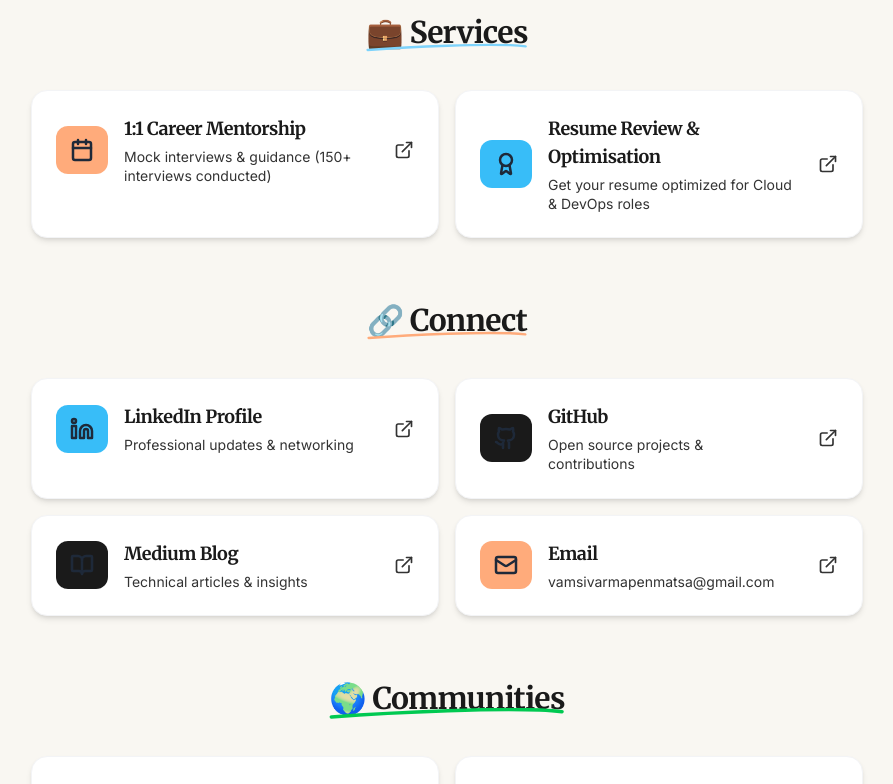
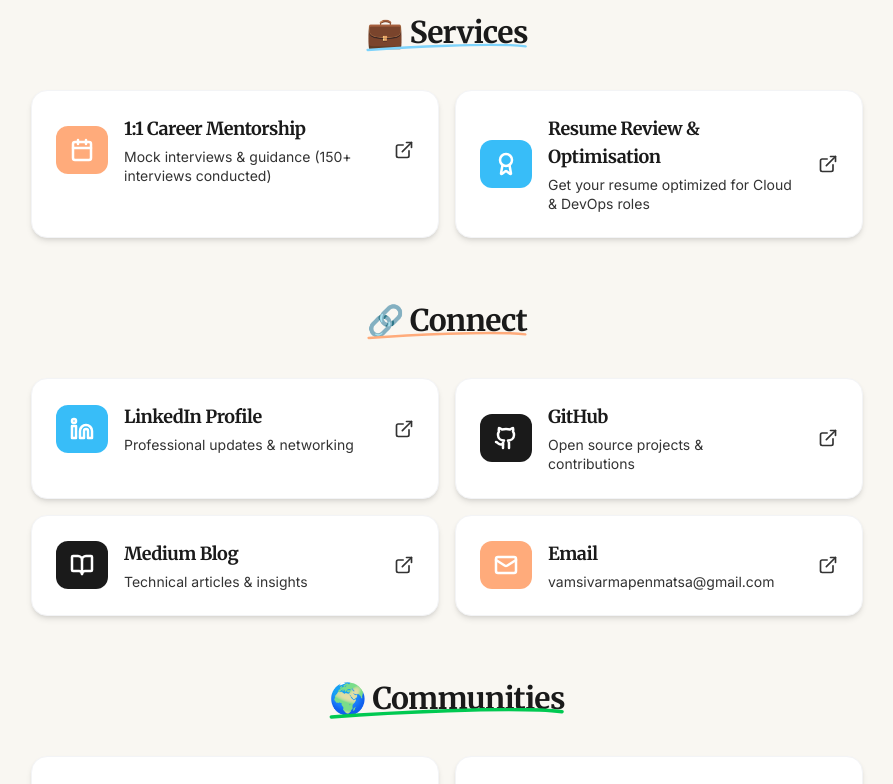
Before and after one commit to vamsipenmetsa/vamsipenmetsa-portfolio, a React (Vite) app: page /vamsipenmetsa-portfolio/links in a window 1280 px wide. Shown: the part 1160-1944 px from the top of the page, without its empty margins (193-1086 px from the left). Built offline with nearby package versions, Linux system fonts and the light colour scheme.

Commit message:
Fix icon colors properly - add iconColor property for individual control, dark gray for light backgrounds, white for dark backgrounds

```diff
--- a/src/Links.jsx
+++ b/src/Links.jsx
@@ -9,6 +9,7 @@ function Links() {
         href: "https://vamsipenmetsa.gumroad.com/l/ryfhqh",
         icon: Sparkles,
         bg: "bg-ali-yellow",
+        iconColor: "text-gray-800",
         title: "GitHub Copilot Visual Guide",
         desc: "Master AI-powered coding with prompting strategies",
         badge: "FREE"
@@ -17,6 +18,7 @@ function Links() {
         href: "https://vamsipenmetsa.gumroad.com/l/knioda",
         icon: Database,
         bg: "bg-ali-blue",
+        iconColor: "text-gray-800",
         title: "Kubernetes Cheat Sheet",
         desc: "Complete K8s reference from basics to advanced",
         badge: "FREE"
@@ -27,6 +29,7 @@ function Links() {
         href: "https://topmate.io/vamsipenmetsa/1755002",
         icon: Calendar,
         bg: "bg-ali-orange",
+        iconColor: "text-white",
         title: "1:1 Career Mentorship",
         desc: "Mock interviews & guidance (150+ interviews conducted)"
       },
@@ -34,6 +37,7 @@ function Links() {
         href: "https://topmate.io/vamsipenmetsa/1804944?utm_source=public_profile&utm_campaign=vamsipenmetsa",
         icon: Award,
         bg: "bg-ali-blue-dark",
+        iconColor: "text-white",
         title: "Resume Review & Optimisation",
         desc: "Get your resume optimized for Cloud & DevOps roles"
       }
@@ -43,6 +47,7 @@ function Links() {
         href: "https://www.linkedin.com/in/vamsipenmetsa",
         icon: Linkedin,
         bg: "bg-ali-blue-dark",
+        iconColor: "text-white",
         title: "LinkedIn Profile",
         desc: "Professional updates & networking"
       },
@@ -50,6 +55,7 @@ function Links() {
         href: "https://github.com/vamsipenmetsa",
         icon: Github,
         bg: "bg-ali-heading",
+        iconColor: "text-white",
         title: "GitHub",
         desc: "Open source projects & contributions"
       },
@@ -57,6 +63,7 @@ function Links() {
         href: "https://medium.com/@vamsipenmetsa",
         icon: BookOpen,
         bg: "bg-ali-heading",
+        iconColor: "text-white",
         title: "Medium Blog",
         desc: "Technical articles & insights"
       },
@@ -64,6 +71,7 @@ function Links() {
         href: "mailto:vamsivarmapenmatsa@gmail.com",
         icon: Mail,
         bg: "bg-ali-orange",
+        iconColor: "text-white",
         title: "Email",
         desc: "vamsivarmapenmatsa@gmail.com"
       }
@@ -73,6 +81,7 @@ function Links() {
         href: "https://linkedin.openinapp.co/groups-13986647",
         icon: Users,
         bg: "bg-ali-blue",
+        iconColor: "text-gray-800",
         title: "DevOps Professionals Group",
         desc: "Join 15,000+ cloud & DevOps professionals"
       },
@@ -80,6 +89,7 @@ function Links() {
         href: "https://www.instagram.com/poland_streets",
         icon: Instagram,
         bg: "bg-ali-orange",
+        iconColor: "text-white",
         title: "Poland Streets 📸",
         desc: "Curated street photography (3M+ Views)"
       },
@@ -87,6 +97,7 @@ function Links() {
         href: "https://www.instagram.com/international_friends_wawa",
         icon: Instagram,
         bg: "bg-ali-yellow",
+        iconColor: "text-gray-800",
         title: "International Friends Warsaw",
         desc: "Community events & meetups"
       },
@@ -94,13 +105,14 @@ function Links() {
         href: "https://www.instagram.com/vamsipenmetsa7",
         icon: Instagram,
         bg: "bg-ali-blue-dark",
+        iconColor: "text-white",
         title: "Instagram",
         desc: "Personal updates & life"
       }
     ]
   };
 
-  const LinkCard = ({ href, icon: Icon, bg, title, desc, badge }) => (
+  const LinkCard = ({ href, icon: Icon, bg, iconColor = "text-white", title, desc, badge }) => (
     <a
       href={href}
       target="_blank"
@@ -114,7 +126,7 @@ function Links() {
       )}
       <div className="flex items-center gap-4">
         <div className={`${bg} rounded-xl p-3 flex items-center justify-center min-w-[52px] group-hover:scale-110 transition-transform duration-300`}>
-          <Icon className="text-gray-800" size={24} strokeWidth={2.5} />
+          <Icon className={iconColor} size={24} strokeWidth={2.5} />
         </div>
         <div className="flex-1 min-w-0">
           <h3 className="font-serif font-bold text-lg text-ali-heading group-hover:text-ali-orange transition-colors">
```
